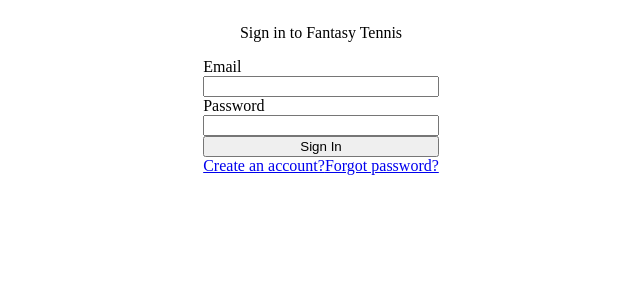
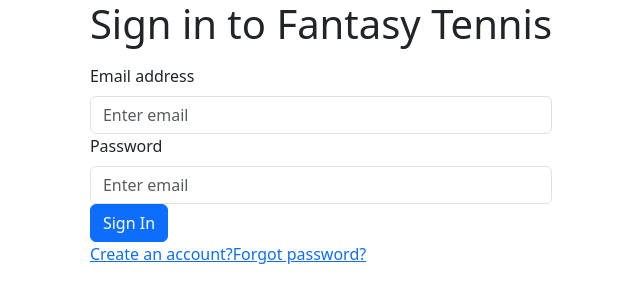
Before and after one commit to AlexCadigan/FantasyTennis, a React (Create React App) app in the folder client/: page / in a window 1280 px wide. Shown: the top 302 px of the page, without its empty margins (319-959 px from the left). Built offline with nearby package versions, Linux system fonts and the light colour scheme.

Commit message:
Switch to using React-Bootstrap

```diff
--- a/client/package.json
+++ b/client/package.json
@@ -23,6 +23,7 @@
 	},
 	"dependencies": {
 		"react": "^18.2.0",
+		"react-bootstrap": "^2.7.2",
 		"react-dom": "^18.2.0",
 		"react-router-dom": "^6.9.0"
 	},
--- a/client/src/Resources/Resources.ts
+++ b/client/src/Resources/Resources.ts
@@ -4,7 +4,8 @@
 export const resx = {
 	tabTitle: "Fantasy Tennis", // Title shown in the browser tab for the website
 	userAuthentication: {
-		emailLabel: "Email", // Label for email input
+		emailGhostText: "Enter email", // Ghost text that appears in the email input
+		emailLabel: "Email address", // Label for email input
 		invalidEmail: "Invalid email", // Warning that appears when an invalid email is entered
 		passwordLabel: "Password", // Label for password input
 		signIn: {
--- a/client/src/components/App.tsx
+++ b/client/src/components/App.tsx
@@ -1,3 +1,4 @@
+import "bootstrap/dist/css/bootstrap.min.css";
 import { BrowserRouter, Route, Routes } from "react-router-dom";
 import React from "react";
 import ResetPassword from "./UserAuthentication/ResetPassword";
--- /dev/null
+++ b/client/src/components/AppStyles.ts
@@ -0,0 +1,8 @@
+/**
+ * CSS class names used by this app.
+ */
+export enum ClassNames {
+	center = "justify-content-center", // Center horizontally
+	flex = "d-flex", // Display flex
+	noDisp = "d-none" // Hide element in the UI
+}
--- a/client/src/components/UserAuthentication/AuthenticationPage.css
+++ /dev/null
@@ -1,17 +0,0 @@
-/* Hides an element in the UI. */
-.noDisp {
-	display: none;
-}
-
-/* User authentication page. */
-.authenticationPage {
-	align-items: center;
-	display: flex;
-	flex-direction: column;
-}
-
-/* Applies to a form or elements in a form. */
-.formElement {
-	display: flex;
-	flex-direction: column;
-}
--- a/client/src/components/UserAuthentication/AuthenticationPage.tsx
+++ b/client/src/components/UserAuthentication/AuthenticationPage.tsx
@@ -1,5 +1,6 @@
-import "./AuthenticationPage.css";
+import { Button, Form } from "react-bootstrap";
 import React, { FormEventHandler } from "react";
+import { ClassNames } from "../AppStyles";
 import InputField from "./InputField";
 import { resx } from "../../Resources/Resources";
 
@@ -8,15 +9,6 @@ import { resx } from "../../Resources/Resources";
  */
 enum ElementIDs {
 	email = "emailInput"
-}
-
-/**
- * CSS class names used by this component.
- */
-export enum ClassNames {
-	authenticationPage = "authenticationPage",
-	formElement = "formElement",
-	noDisp = "noDisp"
 }
 
 /**
@@ -43,25 +35,16 @@ export default abstract class AuthenticationPage extends React.Component<
 	private emailRegex = /^[^\s@]+@[^\s@]+\.[^\s@]+$/;
 
 	/**
-	 * Creates an instance of this component and initalizes state properties.
-	 * @param {IAuthenticationPageProps} props Properties used by this component.
-	 */
-	public constructor(props: IAuthenticationPageProps) {
-		super(props);
-	}
-
-	/**
 	 * Generate HTML content for the component.
 	 * @returns {JSX.Element} User authentication page.
 	 */
 	public override render(): JSX.Element {
 		return (
-			<div className={ClassNames.authenticationPage}>
-				<p>{this.props.pageTitle}</p>
-				<form
-					className={ClassNames.formElement}
-					onSubmit={this.onFormSubmit}
-				>
+			<div className={[ClassNames.flex, ClassNames.center].join(" ")}>
+				<Form onSubmit={this.onFormSubmit}>
+					<Form.Label>
+						<h1>{this.props.pageTitle}</h1>
+					</Form.Label>
 					<InputField
 						ID={ElementIDs.email}
 						label={resx.userAuthentication.emailLabel}
@@ -70,12 +53,11 @@ export default abstract class AuthenticationPage extends React.Component<
 						invalidMessage={resx.userAuthentication.invalidEmail}
 					></InputField>
 					{this.buildFormElements()}
-					<input
-						type="submit"
-						value={this.props.submitButtonText}
-					></input>
+					<Button variant="primary" type="submit">
+						{this.props.submitButtonText}
+					</Button>
 					{this.buildFormButtons()}
-				</form>
+				</Form>
 			</div>
 		);
 	}
--- a/client/src/components/UserAuthentication/InputField.tsx
+++ b/client/src/components/UserAuthentication/InputField.tsx
@@ -1,5 +1,7 @@
 import React, { ChangeEvent } from "react";
-import { ClassNames } from "./AuthenticationPage";
+import { ClassNames } from "../AppStyles";
+import { Form } from "react-bootstrap";
+import { resx } from "../../Resources/Resources";
 
 /**
  * Properties used by this component.
@@ -47,20 +49,24 @@ export default class InputField extends React.Component<
 	 */
 	public override render(): JSX.Element {
 		return (
-			<div className={ClassNames.formElement}>
-				<label htmlFor={this.props.ID}>{this.props.label}</label>
-				<input
+			<Form.Group>
+				<Form.Label htmlFor={this.props.ID}>
+					{this.props.label}
+				</Form.Label>
+				<Form.Control
 					id={this.props.ID}
-					type="text"
+					type="email"
+					placeholder={resx.userAuthentication.emailGhostText}
+					value={this.state.value}
+					onChange={this.onInputChange}
 					onBlur={
 						this.props.validateInput
 							? this.onElementBlur
 							: undefined
 					}
-					onChange={this.onInputChange}
-				></input>
+				/>
 				{this.buildValidationLabel()}
-			</div>
+			</Form.Group>
 		);
 	}
 
@@ -74,9 +80,11 @@ export default class InputField extends React.Component<
 		}
 
 		return (
-			<label className={this.state.validValue ? ClassNames.noDisp : ""}>
+			<Form.Text
+				className={this.state.validValue ? ClassNames.noDisp : ""}
+			>
 				{this.props.invalidMessage}
-			</label>
+			</Form.Text>
 		);
 	}
 
```
Also changed, not shown: 1 other file (tests, documents, lock files or other folders).
